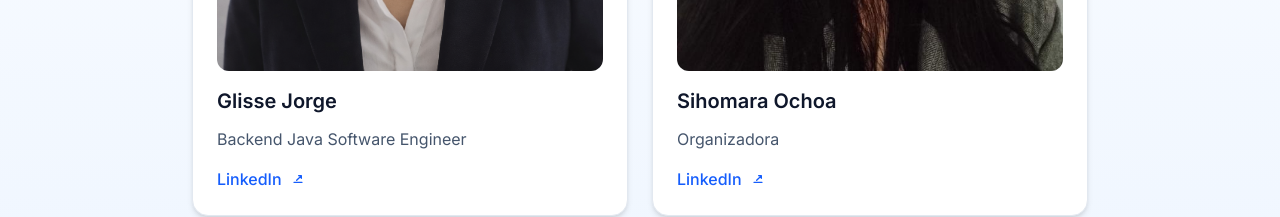
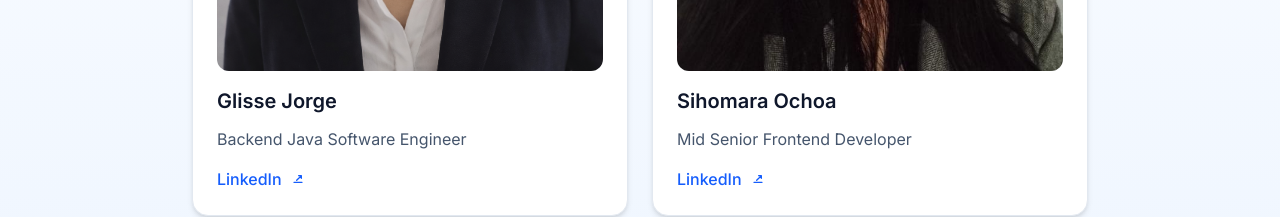
Before and after one commit to glissejorge86/glissejorge86.github.io, a Next.js app: page / in a window 1280 px wide. Shown: the part 4000-4217 px from the top of the page. Built offline with nearby package versions, Linux system fonts and the light colour scheme.

Commit message:
updated role organizer

```diff
--- a/src/components/Organizer.tsx
+++ b/src/components/Organizer.tsx
@@ -17,7 +17,7 @@ const organizers: Organizer[] = [
   },
   {
     name: "Sihomara Ochoa",
-    role: "Organizadora",
+    role: "Mid Senior Frontend Developer",
     image: "/images/12.png",
     linkedin: "https://www.linkedin.com",
   }
```
